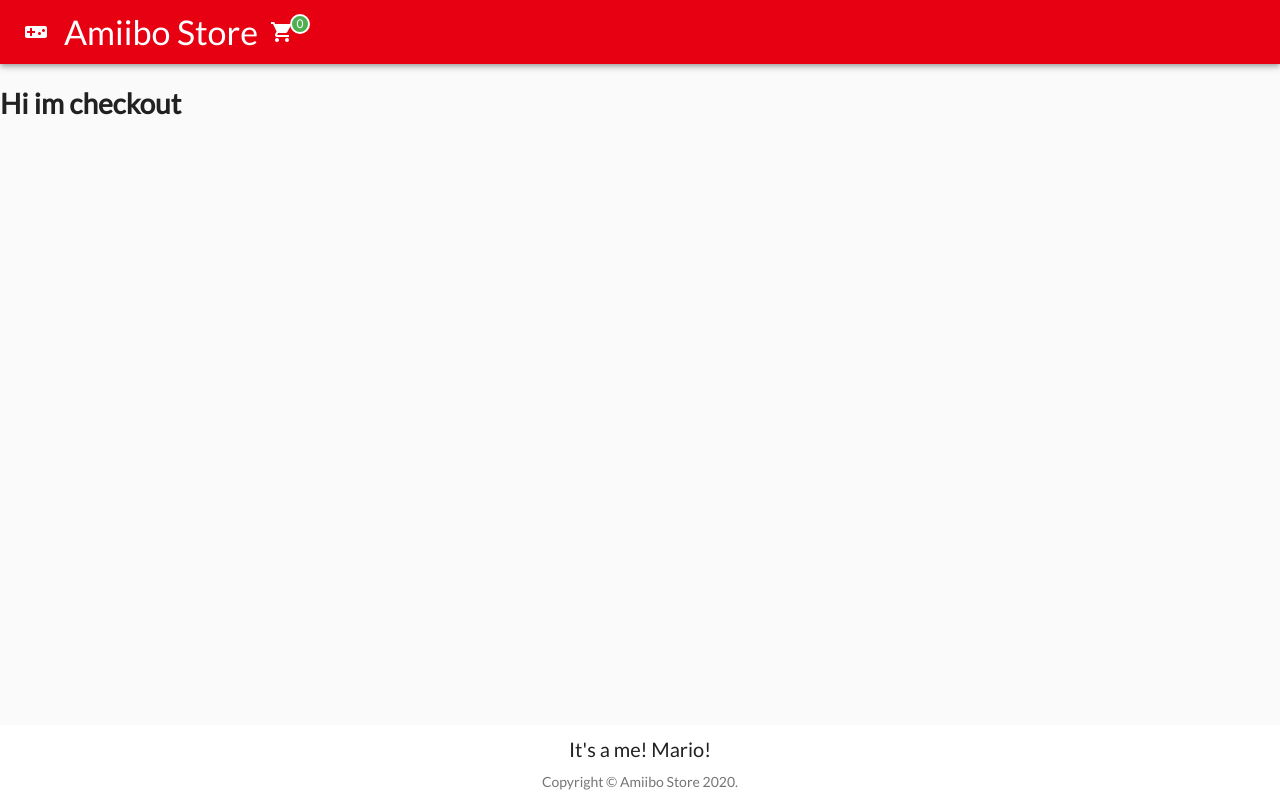
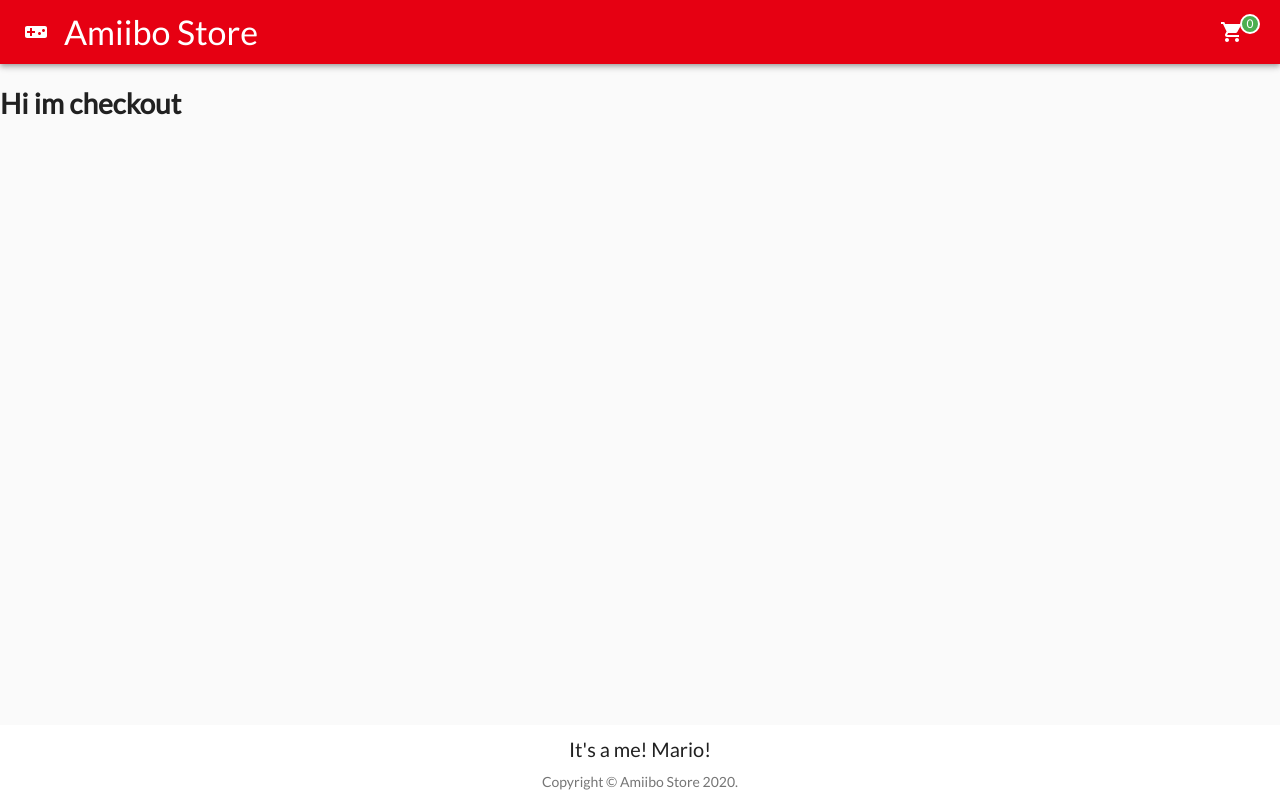
Before and after one commit to ALONPC/amiibo-ecommerce, a React (Create React App) app: page /checkout in a window 1280 px wide. Built offline with nearby package versions, Linux system fonts and the light colour scheme; what redux-immutable-state-invariant would draw is missing.

Commit message:
some refactoring, navlink theme and route for item

```diff
--- a/src/App.js
+++ b/src/App.js
@@ -11,6 +11,7 @@ import "./App.css";
 import { AppContainer } from "./components/Layout/AppContainer";
 import { AppNavbar } from "./components/Layout/AppNavbar";
 import { AppFooter } from "./components/Layout/AppFooter";
+import { AmiiboDetail } from "./components/AmiiboDetail";
 
 const theme = createMuiTheme({
   palette: {
@@ -24,6 +25,11 @@ const theme = createMuiTheme({
   typography: {
     fontFamily: "Lato",
   },
+  navLink: {
+    // to avoid the underline becase of the a element
+    color: "inherit",
+    textDecoration: "inherit",
+  },
 });
 
 const App = () => (
@@ -33,6 +39,7 @@ const App = () => (
       <AppContainer>
         <Route path="/" exact component={Store}></Route>
         <Route path="/checkout" component={Checkout}></Route>
+        <Route path="/amiibo/:id" component={AmiiboDetail}></Route>
       </AppContainer>
       <AppFooter></AppFooter>
     </ThemeProvider>
--- a/src/components/AmiiboCard.js
+++ b/src/components/AmiiboCard.js
@@ -13,9 +13,13 @@ import MuiAlert from "@material-ui/lab/Alert";
 import CloseIcon from "@material-ui/icons/Close";
 import { useSelector, useDispatch } from "react-redux";
 import allActions from "../redux/actions";
+import { NavLink } from "react-router-dom";
 
 export const AmiiboCard = ({ amiibo }) => {
   const { character, image, amiiboSeries, price } = amiibo;
+
+  const theme = useTheme();
+  console.log("AmiiboCard -> theme", theme);
 
   const Alert = (props) => (
     <MuiAlert elevation={6} variant="filled" {...props} />
@@ -70,7 +74,9 @@ export const AmiiboCard = ({ amiibo }) => {
       <CardContent className={classes.cardContent}>
         <Typography variant="h4">{character}</Typography>
       </CardContent>
-      <img className={classes.cardMedia} src={image} alt={character}></img>
+      <NavLink to="/amiibo/:id" style={theme.navLink}>
+        <img className={classes.cardMedia} src={image} alt={character}></img>
+      </NavLink>
       <CardContent className={classes.cardContent}>
         <Typography variant="subtitle1">{amiiboSeries}</Typography>
         <Typography variant="h4">{`$${price}`}</Typography>
--- a/src/components/Checkout.js
+++ b/src/components/Checkout.js
@@ -3,7 +3,7 @@ import React from "react";
 export const Checkout = () => {
   return (
     <div>
-      <h1>Hi im checkout</h1>
+      <h1>Hi im checkout </h1>
     </div>
   );
 };
--- a/src/components/Layout/AppNavbar.js
+++ b/src/components/Layout/AppNavbar.js
@@ -9,6 +9,7 @@ import {
   makeStyles,
   AppBar,
   Popover,
+  useTheme,
 } from "@material-ui/core";
 import VideogameAssetIcon from "@material-ui/icons/VideogameAsset";
 import ShoppingCartIcon from "@material-ui/icons/ShoppingCart";
@@ -24,6 +25,16 @@ export const AppNavbar = () => {
     separator: {
       display: "flex",
       justifyContent: "flex-end",
+    },
+    toolBar: {
+      display: "flex",
+      justifyContent: "space-between",
+      alignItems: "center",
+    },
+    logo: {
+      display: "flex",
+      justifyContent: "space-between",
+      alignItems: "center",
     },
   }));
 
@@ -42,6 +53,7 @@ export const AppNavbar = () => {
 
   const classes = useStyles();
 
+  const theme = useTheme();
   const [anchorEl, setAnchorEl] = React.useState(null);
   const handleCartPopover = (e) => {
     setAnchorEl(e.currentTarget);
@@ -56,14 +68,15 @@ export const AppNavbar = () => {
 
   return (
     <AppBar position="sticky">
-      <Toolbar>
+      <Toolbar className={classes.toolBar}>
+        <div className={classes.logo}>
           <VideogameAssetIcon
             edge="start"
             className={classes.appBarIcon}
             color="inherit"
             aria-label="menu"
           />
-        <NavLink to="/" style={{ color: "inherit", textDecoration: "inherit" }}>
+          <NavLink to="/" style={theme.navLink}>
             <Typography
               variant="h4"
               color="inherit"
@@ -72,12 +85,17 @@ export const AppNavbar = () => {
               Amiibo Store
             </Typography>
           </NavLink>
+        </div>
+        <div>
           {/* <NavLink
             to="/checkout"
             style={{ color: "inherit", textDecoration: "inherit" }}> */}
           <Tooltip title="Ir al carrito">
             <IconButton color="inherit" onClick={handleCartPopover}>
-            <StyledBadge badgeContent={cart.length} color="secondary" showZero>
+              <StyledBadge
+                badgeContent={cart.length}
+                color="secondary"
+                showZero>
                 <ShoppingCartIcon />
               </StyledBadge>
             </IconButton>
@@ -98,6 +116,7 @@ export const AppNavbar = () => {
             <CartPopoverContent></CartPopoverContent>
           </Popover>
           {/* </NavLink> */}
+        </div>
       </Toolbar>
     </AppBar>
   );
```
Lines whose indentation alone changed are shown as unchanged.
